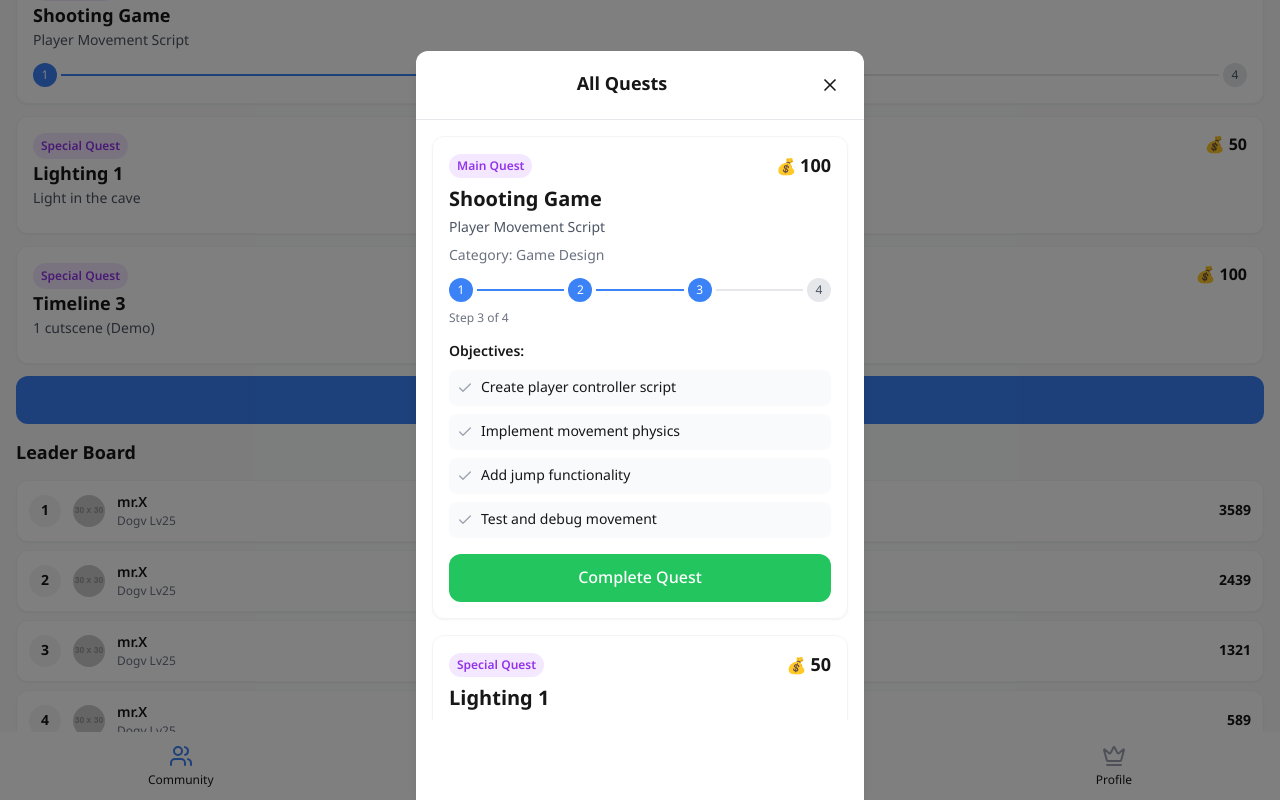
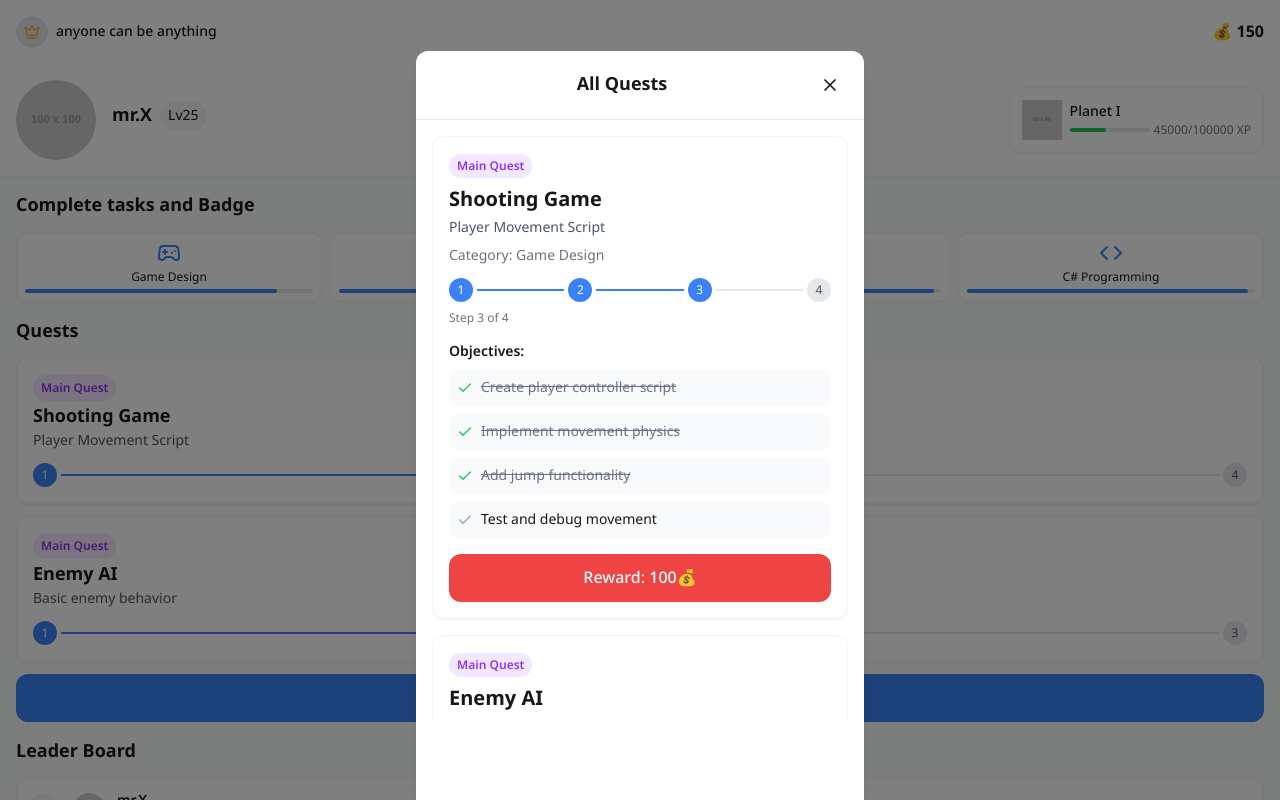
Before and after one commit to watchirapong/Hamsfun-project, a Next.js app: page / in a window 1280 px wide. Both pictures are taken after a click on the button "More Quests". Built offline with nearby package versions, Linux system fonts and the light colour scheme; a web font is replaced by a local one.

Commit message:
item and animation

```diff
--- a/src/app/globals.css
+++ b/src/app/globals.css
@@ -59,3 +59,32 @@ body {
     scroll-margin-top: 1rem;
   }
 }
+
+/* Quest Overlay Animations */
+@keyframes slideUp {
+  from {
+    transform: translateY(100%);
+    opacity: 0;
+  }
+  to {
+    transform: translateY(0);
+    opacity: 1;
+  }
+}
+
+@keyframes fadeIn {
+  from {
+    opacity: 0;
+  }
+  to {
+    opacity: 1;
+  }
+}
+
+.animate-slide-up {
+  animation: slideUp 0.3s ease-out forwards;
+}
+
+.animate-fade-in {
+  animation: fadeIn 0.2s ease-out forwards;
+}
--- a/src/app/page.tsx
+++ b/src/app/page.tsx
@@ -1,6 +1,6 @@
 'use client';
 
-import React, { useState } from 'react';
+import React, { useState, useEffect } from 'react';
 import { Trophy, Gamepad2, Monitor, Paintbrush, Code, ChevronRight, Star, Crown, Users, Ticket, Coins, X, Check } from 'lucide-react';
 
 interface User {
@@ -28,6 +28,8 @@ interface Quest {
   reward?: number;
   completed: boolean;
   objectives: string[];
+  objectiveCompleted: boolean[]; // Track which objectives are completed
+  rewardClaimed: boolean; // Track if reward has been claimed
   category: string;
 }
 
@@ -51,6 +53,116 @@ interface BackpackItem {
 const App: React.FC = () => {
   const [activeTab, setActiveTab] = useState<string>('quests');
   const [showQuestOverlay, setShowQuestOverlay] = useState<boolean>(false);
+  const [selectedQuestId, setSelectedQuestId] = useState<number | null>(null);
+  const [showItemsOverlay, setShowItemsOverlay] = useState<boolean>(false);
+  const [questsState, setQuestsState] = useState<Quest[]>([
+    {
+      id: 1,
+      type: "Main Quest",
+      title: "Shooting Game",
+      description: "Player Movement Script",
+      steps: [1, 2, 3, 4],
+      currentStep: 3,
+      completed: false,
+      reward: 100,
+      objectives: [
+        "Create player controller script",
+        "Implement movement physics",
+        "Add jump functionality",
+        "Test and debug movement"
+      ],
+      objectiveCompleted: [true, true, true, false], // 3 out of 4 completed
+      rewardClaimed: false,
+      category: "Game Design"
+    },
+    {
+      id: 2,
+      type: "Special Quest",
+      title: "Lighting 1",
+      description: "Light in the cave",
+      reward: 50,
+      completed: true,
+      objectives: [
+        "Set up basic lighting",
+        "Adjust light intensity",
+        "Create ambient occlusion",
+        "Test in different scenes"
+      ],
+      objectiveCompleted: [true, true, true, true],
+      rewardClaimed: true,
+      category: "Drawing"
+    },
+    {
+      id: 3,
+      type: "Special Quest",
+      title: "Timeline 3",
+      description: "1 cutscene (Demo)",
+      reward: 100,
+      completed: true,
+      objectives: [
+        "Create timeline asset",
+        "Add camera movements",
+        "Add character animations",
+        "Add audio cues"
+      ],
+      objectiveCompleted: [true, true, true, true],
+      rewardClaimed: true,
+      category: "Level Design"
+    },
+    {
+      id: 4,
+      type: "Main Quest",
+      title: "Enemy AI",
+      description: "Basic enemy behavior",
+      steps: [1, 2, 3],
+      currentStep: 2,
+      completed: false,
+      reward: 150,
+      objectives: [
+        "Create enemy prefab",
+        "Implement patrol behavior",
+        "Add chase logic",
+        "Test against player"
+      ],
+      objectiveCompleted: [true, true, false, false],
+      rewardClaimed: false,
+      category: "C# Programming"
+    },
+    {
+      id: 5,
+      type: "Special Quest",
+      title: "UI Design",
+      description: "Create game menu",
+      reward: 75,
+      completed: false,
+      objectives: [
+        "Design main menu layout",
+        "Add button functionality",
+        "Implement settings panel",
+        "Test usability"
+      ],
+      objectiveCompleted: [true, true, true, true], // All objectives done but reward not claimed
+      rewardClaimed: false,
+      category: "Game Design"
+    },
+    {
+      id: 6,
+      type: "Special Quest",
+      title: "Sound Design",
+      description: "Add ambient sounds",
+      reward: 60,
+      completed: false,
+      objectives: [
+        "Import sound assets",
+        "Set up audio sources",
+        "Configure spatial audio",
+        "Test in different environments"
+      ],
+      objectiveCompleted: [false, false, false, false],
+      rewardClaimed: false,
+      category: "Drawing"
+    }
+  ]);
 
   // Mock data
   const user: User = {
@@ -68,103 +180,6 @@ const App: React.FC = () => {
     { name: "Level Design", icon: Monitor },
     { name: "Drawing", icon: Paintbrush },
     { name: "C# Programming", icon: Code }
-  ];
-
-  const quests: Quest[] = [
-    {
-      id: 1,
-      type: "Main Quest",
-      title: "Shooting Game",
-      description: "Player Movement Script",
-      steps: [1, 2, 3, 4],
-      currentStep: 3,
-      completed: false,
-      reward: 100,
-      objectives: [
-        "Create player controller script",
-        "Implement movement physics",
-        "Add jump functionality",
-        "Test and debug movement"
-      ],
-      category: "Game Design"
-    },
-    {
-      id: 2,
-      type: "Special Quest",
-      title: "Lighting 1",
-      description: "Light in the cave",
-      reward: 50,
-      completed: true,
-      objectives: [
-        "Set up basic lighting",
-        "Adjust light intensity",
-        "Create ambient occlusion",
-        "Test in different scenes"
-      ],
-      category: "Drawing"
-    },
-    {
-      id: 3,
-      type: "Special Quest",
-      title: "Timeline 3",
-      description: "1 cutscene (Demo)",
-      reward: 100,
-      completed: true,
-      objectives: [
-        "Create timeline asset",
-        "Add camera movements",
-        "Add character animations",
-        "Add audio cues"
-      ],
-      category: "Level Design"
-    },
-    {
-      id: 4,
-      type: "Main Quest",
-      title: "Enemy AI",
-      description: "Basic enemy behavior",
-      steps: [1, 2, 3],
-      currentStep: 2,
-      completed: false,
-      reward: 150,
-      objectives: [
-        "Create enemy prefab",
-        "Implement patrol behavior",
-        "Add chase logic",
-        "Test against player"
-      ],
-      category: "C# Programming"
-    },
-    {
-      id: 5,
-      type: "Special Quest",
-      title: "UI Design",
-      description: "Create game menu",
-      reward: 75,
-      completed: false,
-      objectives: [
-        "Design main menu layout",
-        "Add button functionality",
-        "Implement settings panel",
-        "Test usability"
-      ],
-      category: "Game Design"
-    },
-    {
-      id: 6,
-      type: "Special Quest",
-      title: "Sound Design",
-      description: "Add ambient sounds",
-      reward: 60,
-      completed: false,
-      objectives: [
-        "Import sound assets",
-        "Set up audio sources",
-        "Configure spatial audio",
-        "Test in different environments"
-      ],
-      category: "Drawing"
-    }
   ];
 
   const leaderboard: LeaderboardItem[] = [
@@ -195,7 +210,11 @@ const App: React.FC = () => {
 
   const QuestCard: React.FC<{ quest: Quest }> = ({ quest }) => (
     <div
-      className="bg-white rounded-xl p-4 mb-3 shadow-sm border border-gray-100"
+      className="bg-white rounded-xl p-4 mb-3 shadow-sm border border-gray-100 cursor-pointer hover:bg-gray-50 transition-colors"
+      onClick={() => {
+        setSelectedQuestId(quest.id);
+        setShowQuestOverlay(true);
+      }}
     >
       <div className="flex justify-between items-start mb-2">
         <div>
@@ -205,12 +224,6 @@ const App: React.FC = () => {
           <h3 className="font-bold text-lg mt-1">{quest.title}</h3>
           <p className="text-gray-600 text-sm">{quest.description}</p>
         </div>
-        {quest.reward && (
-          <div className="flex items-center gap-1">
-            <span className="text-yellow-500">💰</span>
-            <span className="font-bold">{quest.reward}</span>
-          </div>
-        )}
       </div>
 
       {quest.steps && (
@@ -275,15 +288,70 @@ const App: React.FC = () => {
     </div>
   );
 
-  const QuestListOverlay: React.FC = () => (
-    <div className="fixed inset-0 bg-black bg-opacity-50 z-50 flex items-end justify-center">
-      <div className="bg-white w-full max-w-md rounded-t-xl shadow-lg pb-20">
+  // Helper function to check if quest is truly completed (all objectives done AND reward claimed)
+  const isQuestTrulyCompleted = (quest: Quest): boolean => {
+    return quest.rewardClaimed && quest.objectiveCompleted.every(completed => completed);
+  };
+
+  // Helper function to check if all objectives are completed
+  const areAllObjectivesCompleted = (quest: Quest): boolean => {
+    return quest.objectiveCompleted.every(completed => completed);
+  };
+
+  // Handler to claim reward
+  const handleClaimReward = (questId: number) => {
+    setQuestsState(prevQuests =>
+      prevQuests.map(quest => {
+        if (quest.id === questId && areAllObjectivesCompleted(quest) && !quest.rewardClaimed) {
+          return {
+            ...quest,
+            rewardClaimed: true,
+            completed: true
+          };
+        }
+        return quest;
+      })
+    );
+  };
+
+  const QuestListOverlay: React.FC = () => {
+    // Sort quests: uncompleted first (including those with all objectives done but reward not claimed), completed at bottom
+    const sortedQuests = [...questsState].sort((a, b) => {
+      const aCompleted = isQuestTrulyCompleted(a);
+      const bCompleted = isQuestTrulyCompleted(b);
+      if (aCompleted === bCompleted) return 0;
+      return aCompleted ? 1 : -1;
+    });
+
+    // Scroll to selected quest when overlay opens
+    useEffect(() => {
+      if (selectedQuestId) {
+        const element = document.getElementById(`quest-${selectedQuestId}`);
+        if (element) {
+          setTimeout(() => {
+            element.scrollIntoView({ behavior: 'smooth', block: 'center' });
+            // Highlight the quest briefly
+            element.classList.add('ring-2', 'ring-blue-500');
+            setTimeout(() => {
+              element.classList.remove('ring-2', 'ring-blue-500');
+            }, 2000);
+          }, 100);
+        }
+      }
+    }, [selectedQuestId, showQuestOverlay]);
+
+    return (
+      <div className="fixed inset-0 bg-black bg-opacity-50 z-50 flex items-end justify-center animate-fade-in">
+        <div className="bg-white w-full max-w-md rounded-t-xl shadow-lg pb-20 animate-slide-up">
           {/* Header */}
           <div className="p-4 border-b border-gray-200 flex justify-between items-center">
             <div></div>
             <h2 className="font-bold text-lg">All Quests</h2>
             <button
-            onClick={() => setShowQuestOverlay(false)}
+              onClick={() => {
+                setShowQuestOverlay(false);
+                setSelectedQuestId(null);
+              }}
               className="p-2 rounded-full hover:bg-gray-100"
             >
               <X size={20} />
@@ -292,10 +360,11 @@ const App: React.FC = () => {
 
           {/* Quest List with Full Details */}
           <div className="p-4 max-h-[calc(100vh-200px)] overflow-y-auto">
-          {quests.map((quest) => (
+            {sortedQuests.map((quest) => (
               <div
                 key={quest.id}
-              className="bg-white rounded-xl p-4 mb-4 shadow-sm border border-gray-100"
+                id={`quest-${quest.id}`}
+                className="bg-white rounded-xl p-4 mb-4 shadow-sm border border-gray-100 transition-all"
               >
               {/* Quest Header */}
               <div className="flex justify-between items-start mb-3">
@@ -307,12 +376,6 @@ const App: React.FC = () => {
                   <p className="text-gray-600 text-sm mb-2">{quest.description}</p>
                   <div className="text-sm text-gray-500">Category: {quest.category}</div>
                 </div>
-                {quest.reward && (
-                  <div className="flex items-center gap-1">
-                    <span className="text-yellow-500">💰</span>
-                    <span className="font-bold text-lg">{quest.reward}</span>
-                  </div>
-                )}
               </div>
 
               {/* Progress Bar */}
@@ -344,22 +407,33 @@ const App: React.FC = () => {
               <div className="mb-4">
                 <h4 className="font-semibold mb-2 text-sm">Objectives:</h4>
                 <div className="space-y-2">
-                  {quest.objectives.map((objective, index) => (
+                  {quest.objectives.map((objective, index) => {
+                    const isCompleted = quest.objectiveCompleted[index] || false;
+                    return (
                       <div key={index} className="flex items-center gap-2 p-2 bg-gray-50 rounded-lg">
-                      <Check size={16} className={`flex-shrink-0 ${quest.completed ? 'text-green-500' : 'text-gray-400'}`} />
-                      <span className={`text-sm ${quest.completed ? 'line-through text-gray-500' : ''}`}>{objective}</span>
+                        <Check size={16} className={`flex-shrink-0 ${isCompleted ? 'text-green-500' : 'text-gray-400'}`} />
+                        <span className={`text-sm ${isCompleted ? 'line-through text-gray-500' : ''}`}>{objective}</span>
                       </div>
-                  ))}
+                    );
+                  })}
                 </div>
               </div>
 
-              {/* Complete Quest Button */}
-              {!quest.completed && (
-                <button className="w-full bg-green-500 text-white py-3 rounded-xl font-medium hover:bg-green-600 transition-colors">
-                  Complete Quest
+              {/* Complete Quest / Claim Reward Button */}
+              {!areAllObjectivesCompleted(quest) && (
+                <button className="w-full bg-red-500 text-white py-3 rounded-xl font-medium hover:bg-red-600 transition-colors">
+                  Reward: {quest.reward}💰
                 </button>
               )}
-              {quest.completed && (
+              {areAllObjectivesCompleted(quest) && !quest.rewardClaimed && (
+                <button
+                  onClick={() => handleClaimReward(quest.id)}
+                  className="w-full bg-green-500 text-white py-3 rounded-xl font-medium hover:bg-green-600 transition-colors"
+                >
+                  Claim Reward ({quest.reward}💰)
+                </button>
+              )}
+              {quest.rewardClaimed && (
                 <div className="w-full bg-gray-200 text-gray-600 py-3 rounded-xl font-medium text-center">
                   Quest Completed!
                 </div>
@@ -370,13 +444,73 @@ const App: React.FC = () => {
       </div>
     </div>
     );
+  };
 
   const QuestOverlay: React.FC = () => {
     return <QuestListOverlay />;
   };
 
+  // Helper function to parse date string and convert to sortable format
+  const parseDate = (dateString: string): Date => {
+    // Extract date part (format: "20/11/2025 (19:00-21:00)")
+    const datePart = dateString.split(' ')[0]; // "20/11/2025"
+    const [day, month, year] = datePart.split('/');
+    return new Date(parseInt(year), parseInt(month) - 1, parseInt(day));
+  };
+
+  const ItemsListOverlay: React.FC = () => {
+    // Sort items by date (newest first)
+    const sortedItems = [...backpackItems].sort((a, b) => {
+      const dateA = parseDate(a.date);
+      const dateB = parseDate(b.date);
+      return dateB.getTime() - dateA.getTime(); // Newest first
+    });
+
     return (
-    <div className="min-h-screen bg-gray-50 pb-20">
+      <div className="fixed inset-0 bg-black bg-opacity-50 z-50 flex items-end justify-center animate-fade-in">
+        <div className="bg-white w-full max-w-md rounded-t-xl shadow-lg pb-20 animate-slide-up">
+          {/* Header */}
+          <div className="p-4 border-b border-gray-200 flex justify-between items-center">
+            <div></div>
+            <h2 className="font-bold text-lg">All Items</h2>
+            <button
+              onClick={() => setShowItemsOverlay(false)}
+              className="p-2 rounded-full hover:bg-gray-100"
+            >
+              <X size={20} />
+            </button>
+          </div>
+
+          {/* Items List */}
+          <div className="p-4 max-h-[calc(100vh-200px)] overflow-y-auto">
+            {sortedItems.map((item) => (
+              <div
+                key={item.id}
+                className="flex items-center gap-3 p-4 bg-white rounded-xl mb-3 shadow-sm border border-gray-100"
+              >
+                <img src={item.image} alt={item.name} className="w-16 h-12 object-contain rounded-lg" />
+                <div className="flex-1">
+                  <div className="font-semibold text-base mb-1">{item.name}</div>
+                  <div className="text-sm text-gray-600 mb-1">{item.description}</div>
+                  <div className="text-xs text-gray-500">{item.date}</div>
+                </div>
+                <div className="text-sm bg-gray-100 px-3 py-1 rounded-full font-semibold">
+                  x{item.quantity}
+                </div>
+              </div>
+            ))}
+          </div>
+        </div>
+      </div>
+    );
+  };
+
+  const ItemsOverlay: React.FC = () => {
+    return <ItemsListOverlay />;
+  };
+
+  return (
+    <div className="min-h-screen bg-gray-50">
       {/* Header */}
       <div className="bg-white shadow-sm p-4">
         <div className="flex justify-between items-center">
@@ -440,13 +574,19 @@ const App: React.FC = () => {
         <div className="flex justify-between items-center mb-3">
           <h2 className="font-bold text-lg">Quests</h2>
         </div>
-        {/* Show first 3 quests on main page */}
-        {quests.slice(0, 3).map((quest, index) => (
-          <QuestCard key={index} quest={quest} />
+        {/* Show first 2 uncompleted quests on main page (including those with all objectives done but reward not claimed) */}
+        {questsState
+          .filter(quest => !isQuestTrulyCompleted(quest))
+          .slice(0, 2)
+          .map((quest) => (
+            <QuestCard key={quest.id} quest={quest} />
           ))}
         <button
           className="w-full bg-blue-500 text-white py-3 rounded-xl font-medium hover:bg-blue-600 transition-colors"
-          onClick={() => setShowQuestOverlay(true)}
+          onClick={() => {
+            setSelectedQuestId(null);
+            setShowQuestOverlay(true);
+          }}
         >
           More Quests
         </button>
@@ -466,33 +606,19 @@ const App: React.FC = () => {
         {backpackItems.map((item, index) => (
           <BackpackItemComponent key={index} item={item} />
         ))}
-        <button className="w-full bg-blue-500 text-white py-3 rounded-xl font-medium hover:bg-blue-600 transition-colors">
+        <button
+          className="w-full bg-blue-500 text-white py-3 rounded-xl font-medium hover:bg-blue-600 transition-colors"
+          onClick={() => setShowItemsOverlay(true)}
+        >
           More Items
-        </button>
-      </div>
-
-      {/* Bottom Navigation */}
-      <div className="fixed bottom-0 left-0 right-0 bg-white shadow-lg p-3 flex justify-around">
-        <button className="flex flex-col items-center gap-1">
-          <Users size={24} className="text-blue-500" />
-          <span className="text-xs">Community</span>
-        </button>
-        <button className="flex flex-col items-center gap-1">
-          <Trophy size={24} className="text-gray-400" />
-          <span className="text-xs">Rank</span>
-        </button>
-        <button className="flex flex-col items-center gap-1">
-          <Ticket size={24} className="text-gray-400" />
-          <span className="text-xs">Tickets</span>
-        </button>
-        <button className="flex flex-col items-center gap-1">
-          <Crown size={24} className="text-gray-400" />
-          <span className="text-xs">Profile</span>
         </button>
       </div>
 
       {/* Quest Overlay */}
       {showQuestOverlay && <QuestOverlay />}
+
+      {/* Items Overlay */}
+      {showItemsOverlay && <ItemsOverlay />}
     </div>
   );
 };
```
Lines whose indentation alone changed are shown as unchanged.
